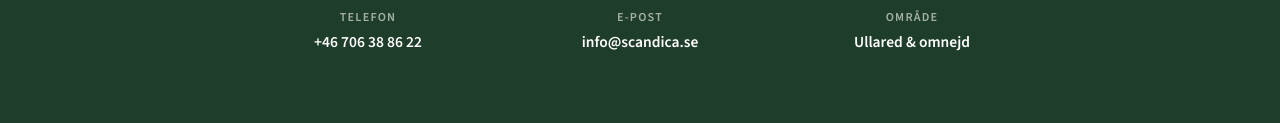
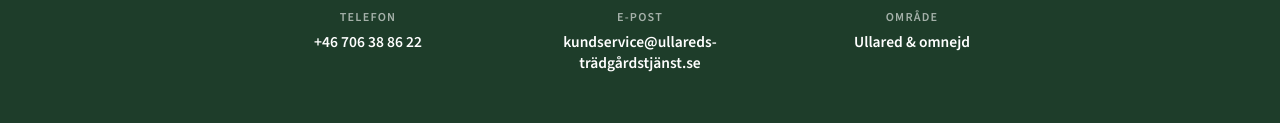
Before and after one commit to Scandica/Ullareds-tr-dg-rdstj-nst-hemsida, a plain HTML site: page index.html in a window 1280 px wide. Shown: the part 5141-5264 px from the top of the page. Drawn offline with nearby package versions, Linux system fonts and the light colour scheme.

Commit message:
Update contact information in index.html

```diff
--- a/index.html
+++ b/index.html
@@ -279,7 +279,7 @@
   <h2 class="st">Kontakta oss</h2><p class="ss">Beh&ouml;ver du hj&auml;lp med tr&auml;dg&aring;rden? Kontakta oss f&ouml;r en kostnadsfri offert!</p>
   <div class="cg">
     <div class="ci"><div class="cii"><svg xmlns="http://www.w3.org/2000/svg" fill="none" viewBox="0 0 24 24" stroke="currentColor"><path stroke-linecap="round" stroke-linejoin="round" d="M3 5a2 2 0 012-2h3.28a1 1 0 01.948.684l1.498 4.493a1 1 0 01-.502 1.21l-2.257 1.13a11.042 11.042 0 005.516 5.516l1.13-2.257a1 1 0 011.21-.502l4.493 1.498a1 1 0 01.684.948V19a2 2 0 01-2 2h-1C9.716 21 3 14.284 3 8V5z"/></svg></div><p class="cl">Telefon</p><p class="cv"><a href="tel:+46706388622">+46 706 38 86 22</a></p></div>
-    <div class="ci"><div class="cii"><svg xmlns="http://www.w3.org/2000/svg" fill="none" viewBox="0 0 24 24" stroke="currentColor"><path stroke-linecap="round" stroke-linejoin="round" d="M21.75 6.75v10.5a2.25 2.25 0 01-2.25 2.25h-15a2.25 2.25 0 01-2.25-2.25V6.75m19.5 0A2.25 2.25 0 0019.5 4.5h-15a2.25 2.25 0 00-2.25 2.25m19.5 0v.243a2.25 2.25 0 01-1.07 1.916l-7.5 4.615a2.25 2.25 0 01-2.36 0L3.32 8.91a2.25 2.25 0 01-1.07-1.916V6.75"/></svg></div><p class="cl">E-post</p><p class="cv">info@scandica.se</p></div>
+    <div class="ci"><div class="cii"><svg xmlns="http://www.w3.org/2000/svg" fill="none" viewBox="0 0 24 24" stroke="currentColor"><path stroke-linecap="round" stroke-linejoin="round" d="M21.75 6.75v10.5a2.25 2.25 0 01-2.25 2.25h-15a2.25 2.25 0 01-2.25-2.25V6.75m19.5 0A2.25 2.25 0 0019.5 4.5h-15a2.25 2.25 0 00-2.25 2.25m19.5 0v.243a2.25 2.25 0 01-1.07 1.916l-7.5 4.615a2.25 2.25 0 01-2.36 0L3.32 8.91a2.25 2.25 0 01-1.07-1.916V6.75"/></svg></div><p class="cl">E-post</p><p class="cv">kundservice@ullareds-trädgårdstjänst.se</p></div>
     <div class="ci"><div class="cii"><svg xmlns="http://www.w3.org/2000/svg" fill="none" viewBox="0 0 24 24" stroke="currentColor"><path stroke-linecap="round" stroke-linejoin="round" d="M15 10.5a3 3 0 11-6 0 3 3 0 016 0z"/><path stroke-linecap="round" stroke-linejoin="round" d="M19.5 10.5c0 7.142-7.5 11.25-7.5 11.25S4.5 17.642 4.5 10.5a7.5 7.5 0 1115 0z"/></svg></div><p class="cl">Omr&aring;de</p><p class="cv">Ullared &amp; omnejd</p></div>
   </div>
 </section>
@@ -309,7 +309,7 @@
   </div>
   <div class="ocon">
     <div><p class="olbl">Telefon</p><p class="oval"><a href="tel:+46706388622">+46 706 38 86 22</a></p></div>
-    <div><p class="olbl">E-post</p><p class="oval">info@scandica.se</p></div>
+    <div><p class="olbl">E-post</p><p class="oval">kundservice@ullareds-trädgårdstjänst.se</p></div>
     <div><p class="olbl">Omr&aring;de</p><p class="oval">Ullared &amp; omnejd</p></div>
   </div>
 </div>
@@ -325,7 +325,7 @@
 document.getElementById('osb').addEventListener('click',function(){
   var s=encodeURIComponent('Offertförfrågan från '+document.getElementById('f1').value+' '+document.getElementById('f2').value);
   var b=encodeURIComponent('Namn: '+document.getElementById('f1').value+' '+document.getElementById('f2').value+'\nTelefon: '+document.getElementById('f3').value+'\nE-post: '+document.getElementById('f4').value+'\nAdress: '+document.getElementById('f5').value+'\nTjänst: '+document.getElementById('f6').value+'\n\nBeskrivning:\n'+document.getElementById('f7').value);
-  window.location.href='mailto:info@scandica.se?subject='+s+'&body='+b;
+  window.location.href='mailto:kundservice@ullareds-trädgårdstjänst.se?subject='+s+'&body='+b;
   this.textContent='✓ Ditt mailprogram öppnas nu!';this.style.background='#245535';
 });
 var CW=372,VI=3,ci=0;
```
